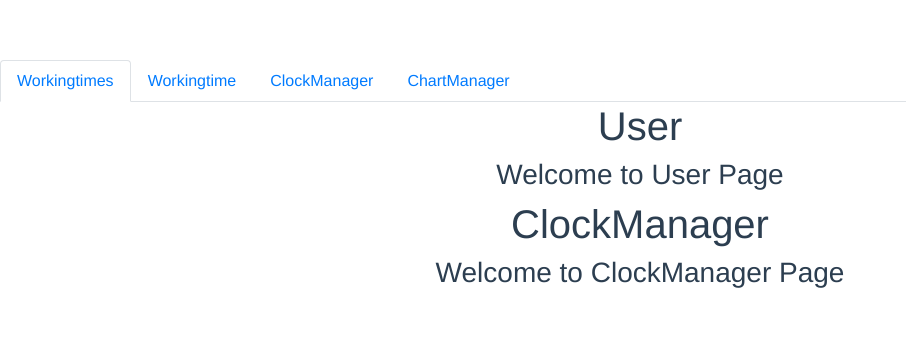
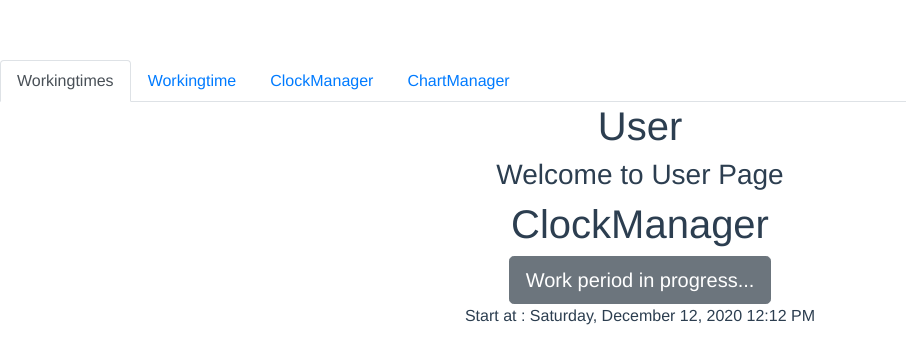
Before and after one commit to Asceryx/theme02, a Vue app: page /clock/user in a window 1280 px wide. Shown: the top 364 px of the page, without its empty margins (0-906 px from the left). Built offline with nearby package versions, Linux system fonts and the light colour scheme.

Commit message:
"creation du clockbutton"

```diff
--- a/src/App.vue
+++ b/src/App.vue
@@ -1,17 +1,17 @@
 <template>
   <div id="app">
     <b-nav tabs>
-      <b-nav-item v-bind:active="tab === 1" v-on:click="tab = 1">
-        <router-link v-bind:to="{ name: 'workingtimes' , params: { userID: 'user' }}">Workingtimes</router-link>
+      <b-nav-item v-bind:active="tab === 1" v-on:click="tab = 1" to="{ name: 'workingtimes' , params: { userID: 'user' }}">
+        Workingtimes
       </b-nav-item>
-      <b-nav-item v-bind:active="tab === 2" v-on:click="tab = 2">
-        <router-link v-bind:to="{ name: 'workingtime' , params: { userid: 'user', workingtimeid: 'workingtimeid'}}">Workingtime</router-link>
+      <b-nav-item v-bind:active="tab === 2" v-on:click="tab = 2" to="{ name: 'workingtime' , params: { userid: 'user', workingtimeid: 'workingtimeid'}}">
+        Workingtime
       </b-nav-item>
-      <b-nav-item v-bind:active="tab === 3" v-on:click="tab = 3">
-        <router-link v-bind:to="{ name: 'clockmanager' , params: { username: 'user' }}">ClockManager</router-link>
+      <b-nav-item v-bind:active="tab === 3" v-on:click="tab = 3" to="{ name: 'clockmanager' , params: { username: 'user' }}">
+        ClockManager
       </b-nav-item>
-      <b-nav-item v-bind:active="tab === 4" v-on:click="tab = 4">
-        <router-link v-bind:to="{ name: 'chartmanager' , params: { userid: 'user' }}">ChartManager</router-link>
+      <b-nav-item v-bind:active="tab === 4" v-on:click="tab = 4" to="{ name: 'chartmanager' , params: { userid: 'user' }}">
+        ChartManager
       </b-nav-item>
     </b-nav>
 
--- a/src/components/clockmanager.vue
+++ b/src/components/clockmanager.vue
@@ -1,24 +1,78 @@
 <template>
   <div class="clockmanager">
     <h1>ClockManager</h1>
-    <h3>Welcome to ClockManager Page</h3>
+    <button type="button" class="btn btn-secondary btn-lg" v-on:click="clock()">
+      <span v-if="clockIn">Work period in progress...</span>
+      <span v-else>Start of work</span>
+    </button>
+    <p>
+      <span v-if="clockIn || startDateTime !==null">Start at : {{ startDateTime }} </span>
+    </p>
   </div>
 </template>
 
 <script>
+import moment from 'moment';
+//import axios from 'axios';
 export default {
+
   name: 'clockmanager',
   props: ['username'],
   data() {
     return {
       startDateTime: null,
-      clockIn : false
+      clockIn : false,
+      error : false,
+      refreshOn: null
     }
   },
   methods: {
-      refresh() {},
-      clock() {},
+      refresh : function() {
+        // let userID = null;
+        // axios
+        // .get("http://localhost:4000/api/users" ,{params: {username: this.username}})
+        // .then(response => userID = response.userID , this.error=true);
+
+        // if (!this.error) {
+        //   let clock = null;
+        //   axios
+        //   .get("http://localhost:4000/api/clocks/" + userID )
+        //   .then(response => clock = response , this.error=true);
+        // }
+
+        // this.startDateTime = moment(clock.time).format('LLLL');
+        // this.clockIn = clock.status
+
+        // Mock
+
+        this.startDateTime = moment('2020-12-12 12:12:12').format('LLLL');
+        this.clockIn = true
+      },
+
+      clock() {
+        this.clockIn = !this.clockIn
+        if (this.startDateTime === null) {
+          moment.locale('fr');
+          this.startDateTime = moment().format('LLLL');
+        }
+        else {
+          this.startDateTime = null;
+        }
+      },
+  },
+  created() {
+    this.refresh()
+    this.refreshOn = setInterval(
+      this.refresh
+      , 1000);
+  },
+
+  destroyed() {
+    if (this.refreshOn !==null) {
+      clearInterval(this.refreshOn);
+    }
   }
+
 
 }
 </script>
```
